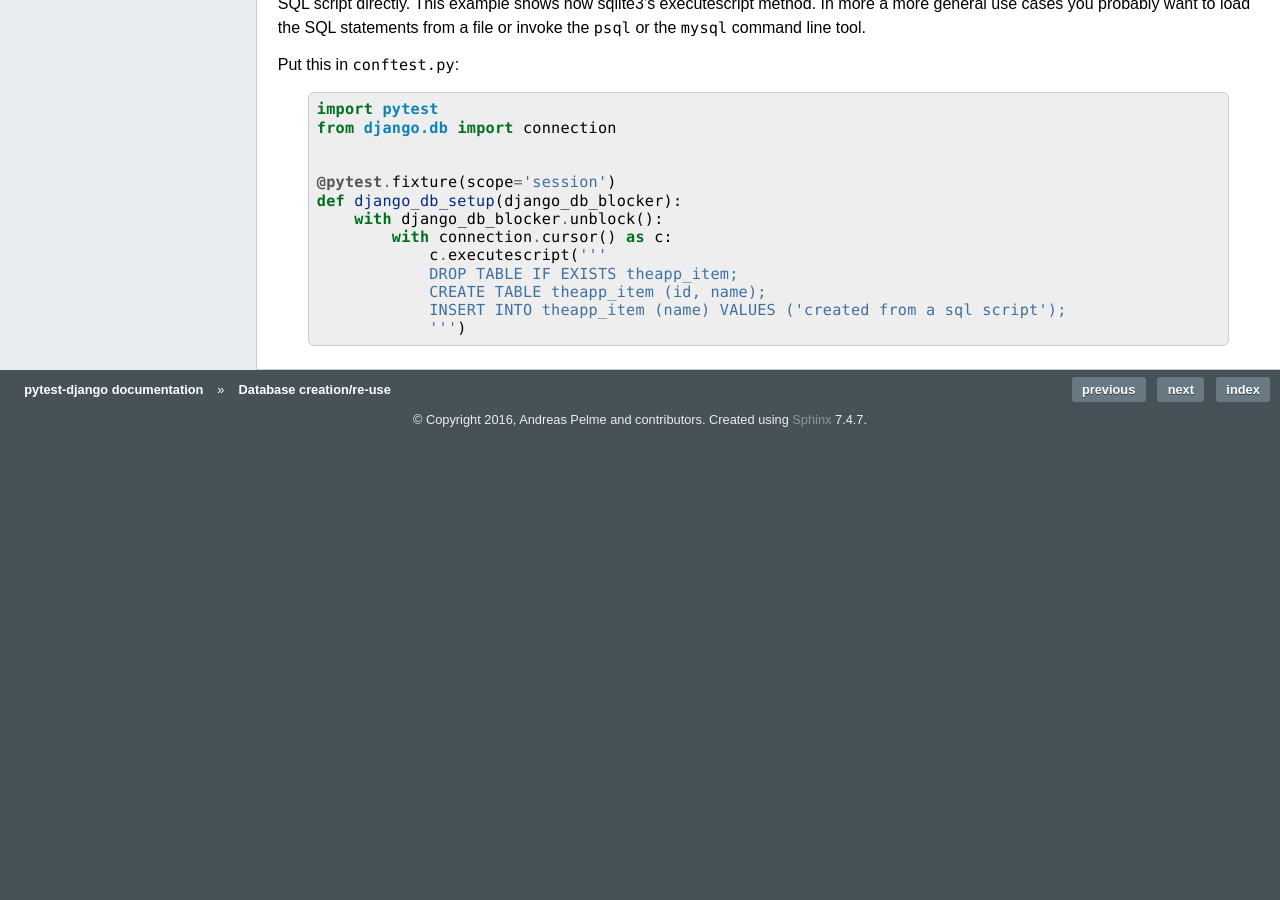
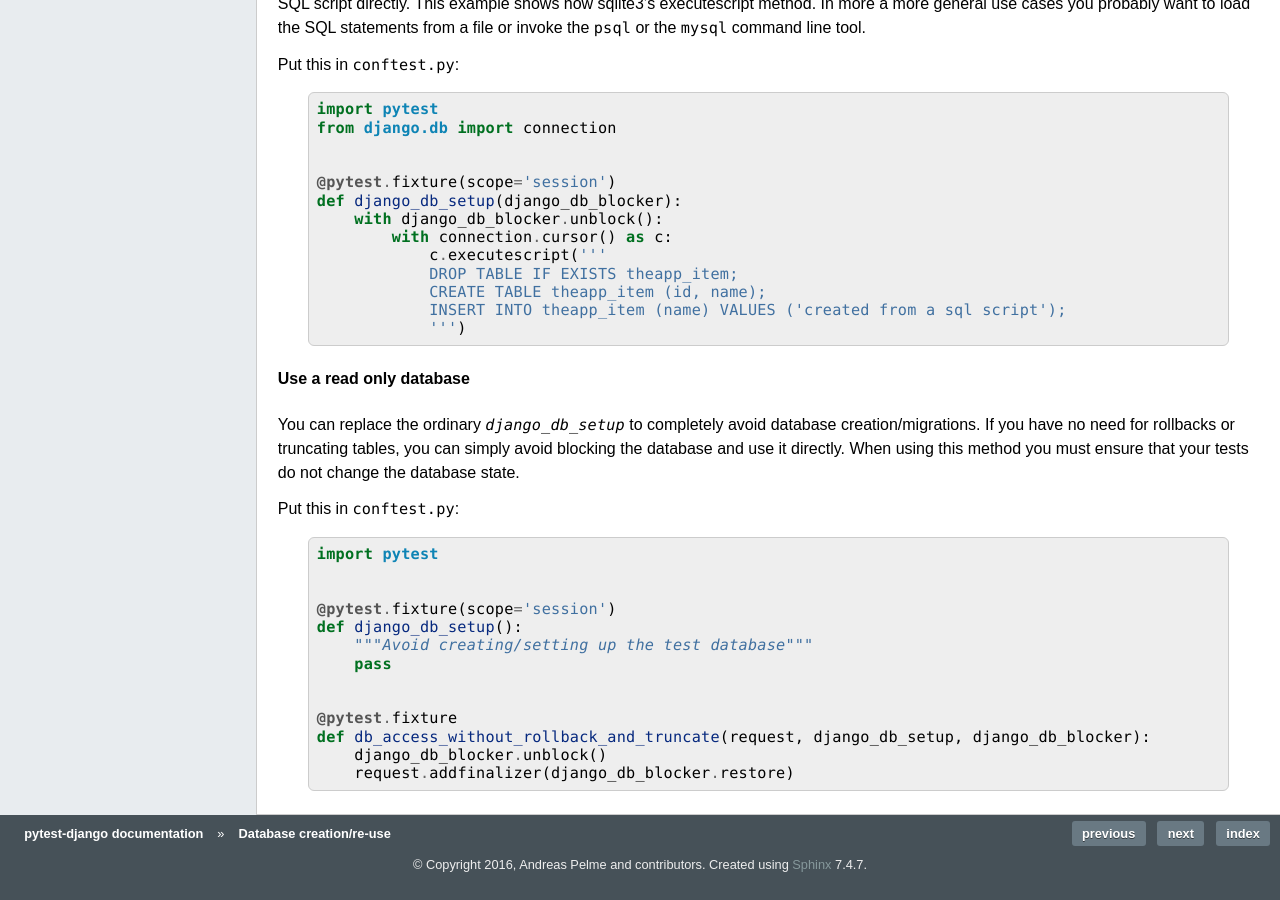
Before and after one commit to pytest-dev/pytest-django, a Sphinx documentation site: the page built from docs/database.rst, in a window 1280 px wide and 900 px high, scrolled down 7269 px. Built offline with Sphinx 7.4.7, drawn with Linux system fonts in a browser that asks for light colours; cross-references to code outside the pages are shown as plain code; before the commit the page ends 7724 px from its top, so only the background shows below that; some of the changed text lies outside the part shown.

Commit message:
Add a documentation example on read only database tests. Refs #418.

```diff
--- a/docs/database.rst
+++ b/docs/database.rst
@@ -425,3 +425,29 @@ Put this in ``conftest.py``::
                 CREATE TABLE theapp_item (id, name);
                 INSERT INTO theapp_item (name) VALUES ('created from a sql script');
                 ''')
+
+
+Use a read only database
+""""""""""""""""""""""""
+
+You can replace the ordinary `django_db_setup` to completely avoid database
+creation/migrations. If you have no need for rollbacks or truncating tables,
+you can simply avoid blocking the database and use it directly. When using this
+method you must ensure that your tests do not change the database state.
+
+
+Put this in ``conftest.py``::
+
+    import pytest
+
+
+    @pytest.fixture(scope='session')
+    def django_db_setup():
+        """Avoid creating/setting up the test database"""
+        pass
+
+
+    @pytest.fixture
+    def db_access_without_rollback_and_truncate(request, django_db_setup, django_db_blocker):
+        django_db_blocker.unblock()
+        request.addfinalizer(django_db_blocker.restore)
```
